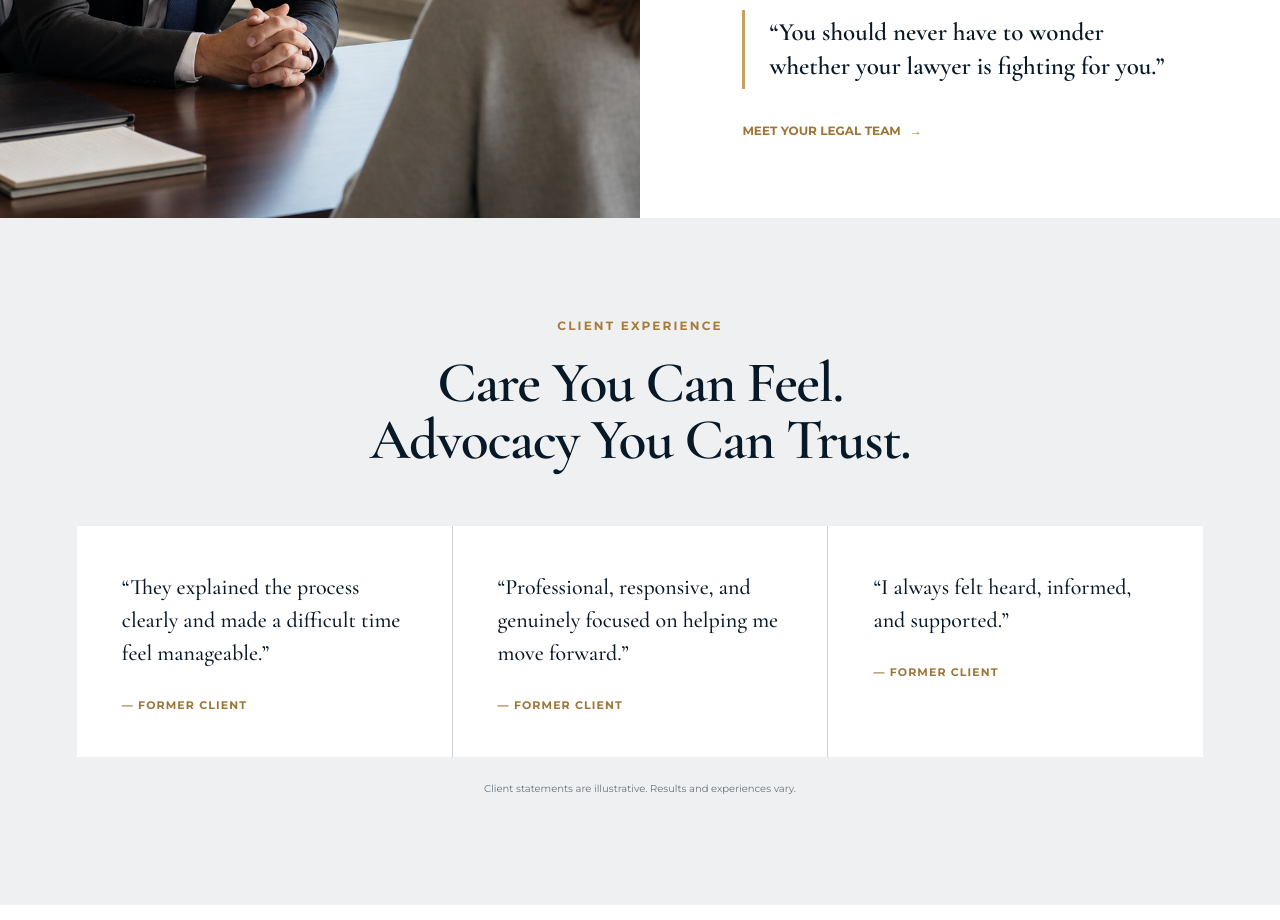
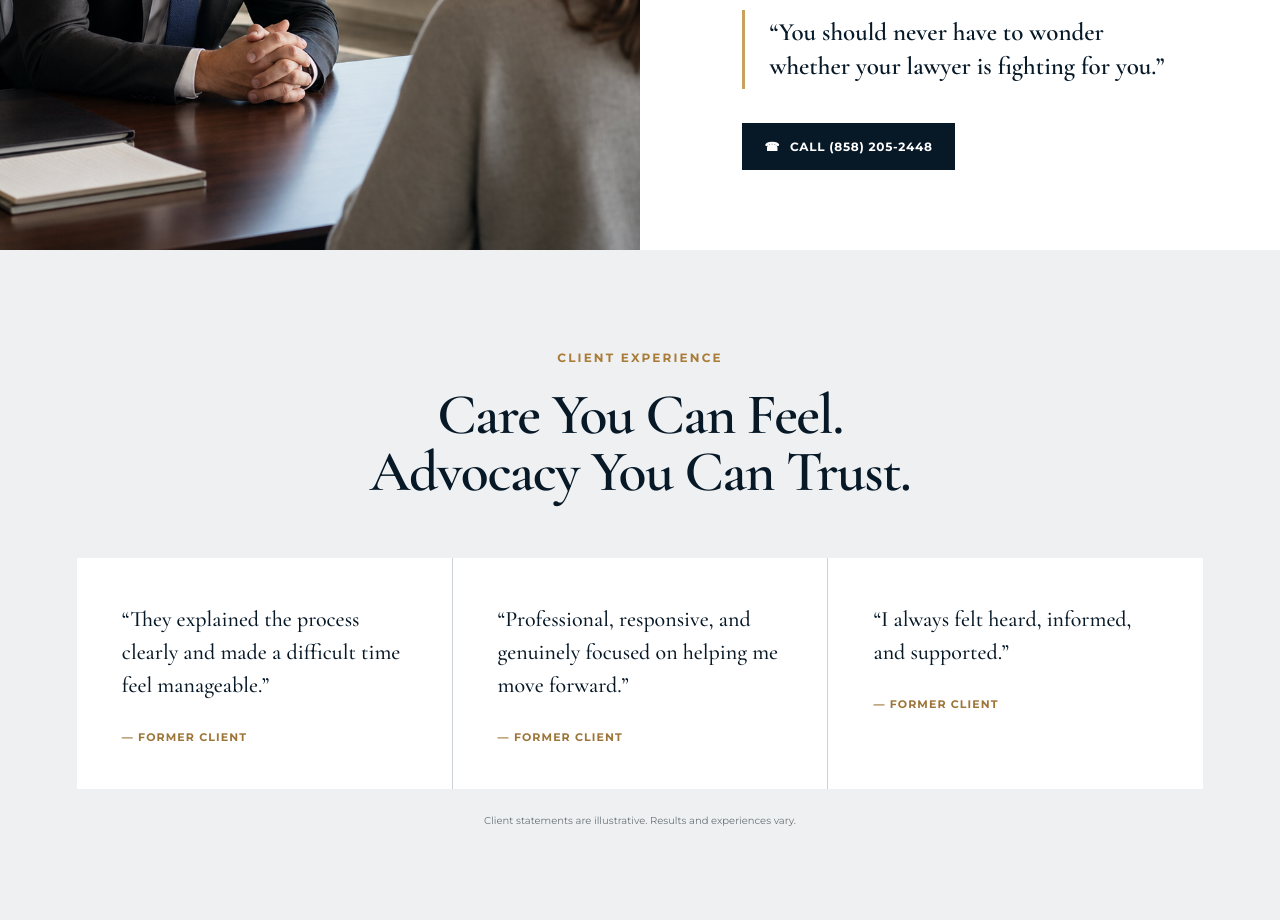
Before and after one commit to zionportal/mova-legal-group, a Next.js app: page / in a window 1280 px wide. Shown: the part 2120-3040 px from the top of the page. Built offline with nearby package versions, Linux system fonts and the light colour scheme.

Commit message:
Convert firm story link into call CTA

```diff
--- /dev/null
+++ b/app/cta.css
@@ -0,0 +1,14 @@
+.textLink {
+  display: inline-flex;
+  align-items: center;
+  justify-content: center;
+  gap: 10px;
+  padding: 16px 22px;
+  background: var(--navy);
+  color: #fff;
+  letter-spacing: .06em;
+}
+
+.textLink:hover {
+  background: var(--gold);
+}
--- a/app/layout.js
+++ b/app/layout.js
@@ -1,4 +1,5 @@
 import './globals.css';
+import './cta.css';
 import { Cormorant_Garamond, Montserrat } from 'next/font/google';
 
 const display = Cormorant_Garamond({ subsets: ['latin'], variable: '--font-display', weight: ['500','600','700'] });
--- a/app/page.js
+++ b/app/page.js
@@ -54,7 +54,7 @@ export default function Home() {
       <div className="practiceGrid">{practices.map(({icon,title,text},i)=><article key={title}><span>0{i+1}</span><Icon>{icon}</Icon><h3>{title}</h3><p>{text}</p><a href="#contact">Discuss your case <ArrowRight/></a></article>)}</div>
     </section>
 
-    <section className="about" id="about"><div className="aboutImage"><img src="/chris-movafagh.png" alt="Chris Movafagh"/></div><div className="aboutCopy"><p className="kicker">A DIFFERENT KIND OF LAW FIRM</p><h2>Personal Attention.<br/><em>Purposeful Advocacy.</em></h2><p>Injured people are often treated like a claim number. At Mova Law Group, your story comes first. We pair careful preparation with direct communication so you always understand what is happening and why.</p><blockquote>“You should never have to wonder whether your lawyer is fighting for you.”</blockquote><a className="textLink" href="#contact">Meet your legal team <ArrowRight size={17}/></a></div></section>
+    <section className="about" id="about"><div className="aboutImage"><img src="/chris-movafagh.png" alt="Chris Movafagh"/></div><div className="aboutCopy"><p className="kicker">A DIFFERENT KIND OF LAW FIRM</p><h2>Personal Attention.<br/><em>Purposeful Advocacy.</em></h2><p>Injured people are often treated like a claim number. At Mova Law Group, your story comes first. We pair careful preparation with direct communication so you always understand what is happening and why.</p><blockquote>“You should never have to wonder whether your lawyer is fighting for you.”</blockquote><a className="textLink" href="tel:+18582052448"><Phone/> Call (858) 205-2448</a></div></section>
 
     <section className="reviews section" id="reviews"><div className="sectionHead"><p className="kicker">CLIENT EXPERIENCE</p><h2>Care You Can Feel.<br/>Advocacy You Can Trust.</h2></div><div className="reviewGrid"><blockquote>“They explained the process clearly and made a difficult time feel manageable.”<cite>— Former client</cite></blockquote><blockquote>“Professional, responsive, and genuinely focused on helping me move forward.”<cite>— Former client</cite></blockquote><blockquote>“I always felt heard, informed, and supported.”<cite>— Former client</cite></blockquote></div><p className="disclaimer">Client statements are illustrative. Results and experiences vary.</p></section>
 
```
